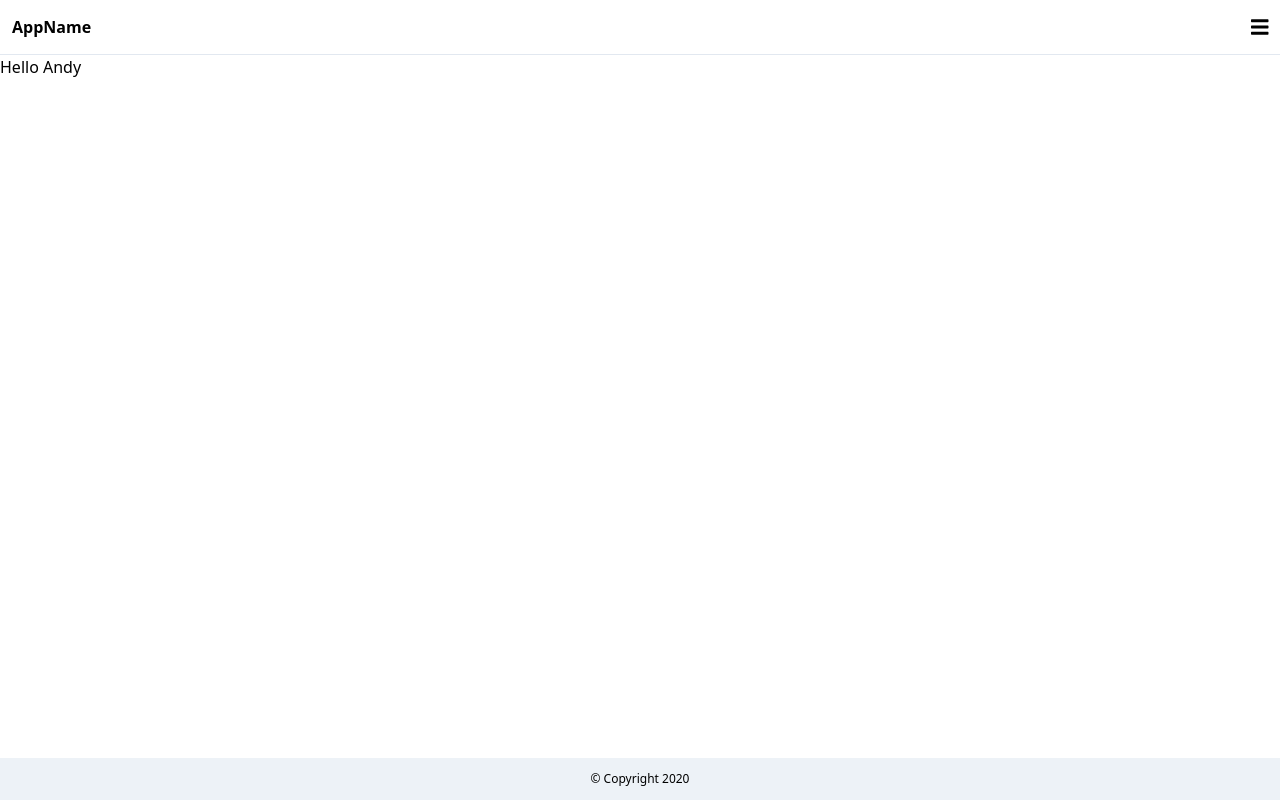
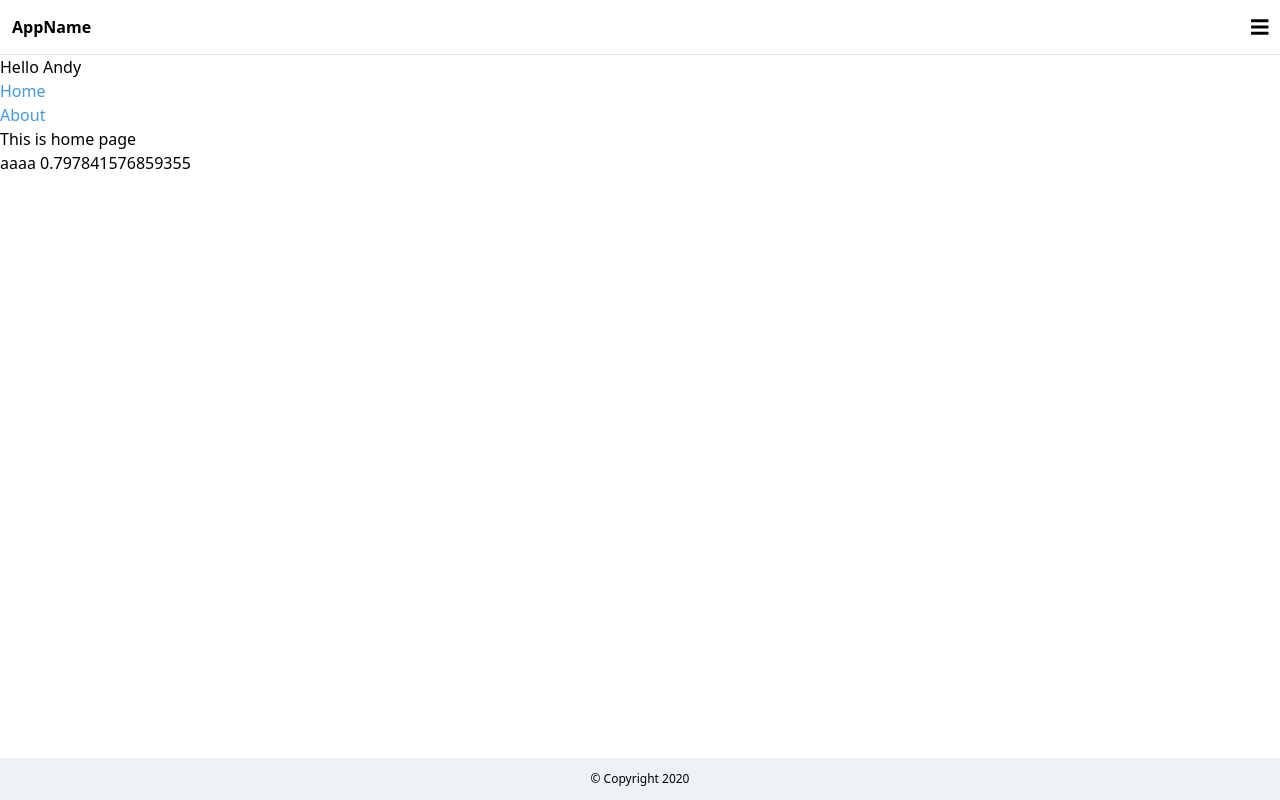
Before and after one commit to ZhiningZhang/learning-react, a React (Create React App) app: page / in a window 1280 px wide. Built offline with nearby package versions, Linux system fonts and the light colour scheme.

Commit message:
part 8, at 4:36, h1 not work

```diff
--- a/package.json
+++ b/package.json
@@ -14,6 +14,7 @@
     "postcss-cli": "^7.1.1",
     "react": "^16.13.1",
     "react-dom": "^16.13.1",
+    "react-router-dom": "^5.2.0",
     "react-scripts": "3.4.3",
     "react-spring": "^8.0.27",
     "tailwindcss": "^1.7.5"
--- a/src/App.js
+++ b/src/App.js
@@ -1,20 +1,42 @@
-import React, {useState} from 'react';
-import logo from './logo.svg';
-import HelloWorld from './Components/HelloWorld'
-import HelloClassCom from './Components/HelloClassCom'
-import CounterExample from './FuncComponents/CounterExample'
-import Header from './Components/Header'
-import Footer from './Components/Footer'
+import React, { useState } from "react";
+import logo from "./logo.svg";
+import HelloWorld from "./Components/HelloWorld";
+import HelloClassCom from "./Components/HelloClassCom";
+import CounterExample from "./FuncComponents/CounterExample";
+import Header from "./Components/Header";
+import Footer from "./Components/Footer";
+import { BrowserRouter as Router, Switch, Route, Link } from "react-router-dom";
 
 function App() {
-
   return (
-<div>
-
-  <Header/>
-  <HelloWorld name="Andy"/>
-  <Footer/>
-</div>
+    <div>
+      <Header />
+      <HelloWorld name="Andy" />
+      <Router>
+        <ul>
+          <li>
+            <Link to="/" className="text-blue-500">
+              Home
+            </Link>
+          </li>
+          <li>
+            <Link to="/about" className="text-blue-500">
+              About
+            </Link>
+          </li>
+        </ul>
+        <Switch>
+          <Route exact path="/">
+            <h2>This is home page</h2>
+          </Route>
+          <Route path="/about">
+            <h1 className="text-gray-300">This is About page</h1>
+          </Route>
+        </Switch>
+      </Router>
+      <Footer />
+  <h2>aaaa {Math.random()}</h2>
+    </div>
   );
 }
 
--- a/src/Components/Navigation.js
+++ b/src/Components/Navigation.js
@@ -7,7 +7,7 @@ function Navigation() {
     const [showMenu, setShowMenu] = useState(false);
 
 
-    console.log(" --- Navigation ", showMenu)
+    //console.log(" --- Navigation ", showMenu)
 
     const maskTransitions = useTransition(showMenu, null, {
         from: { position: 'absolute', opacity: 0 },
```
Also changed, not shown: src/help.txt, 1 other file (tests, documents, lock files or other folders).
